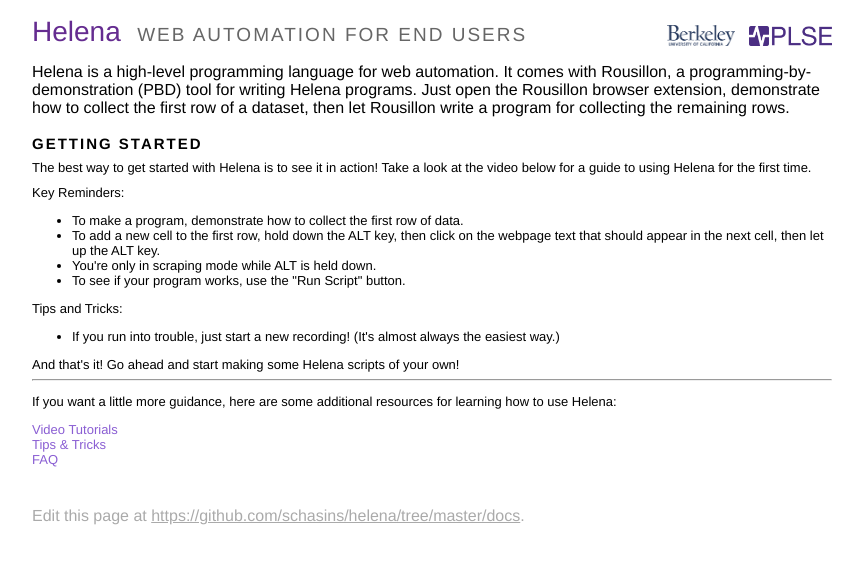
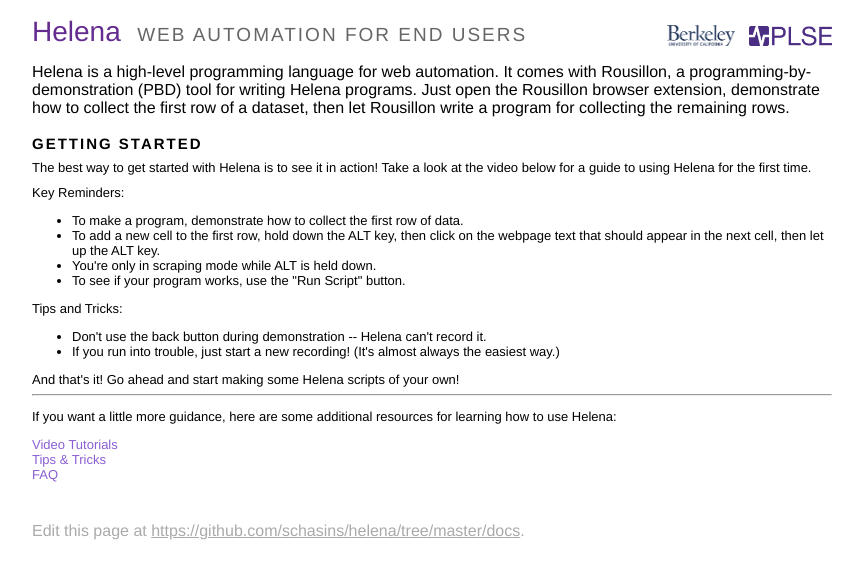
Before and after one commit to schasins/helena, a Jekyll site: the page built from docs/tutorial.html, in a window 1280 px wide. Shown: the top 579 px of the page, without its empty margins (214-1077 px from the left). Built offline with Jekyll 4.4.1, drawn with Linux system fonts in a browser that asks for light colours.

Commit message:
For now, advising against using the back button.

```diff
--- a/docs/tutorial.html
+++ b/docs/tutorial.html
@@ -28,6 +28,7 @@
 
 Tips and Tricks:
 <ul>
+<li>Don't use the back button during demonstration -- Helena can't record it.
 <li>If you run into trouble, just start a new recording!  (It's almost always the easiest way.)</li>
 </ul>
 
```
